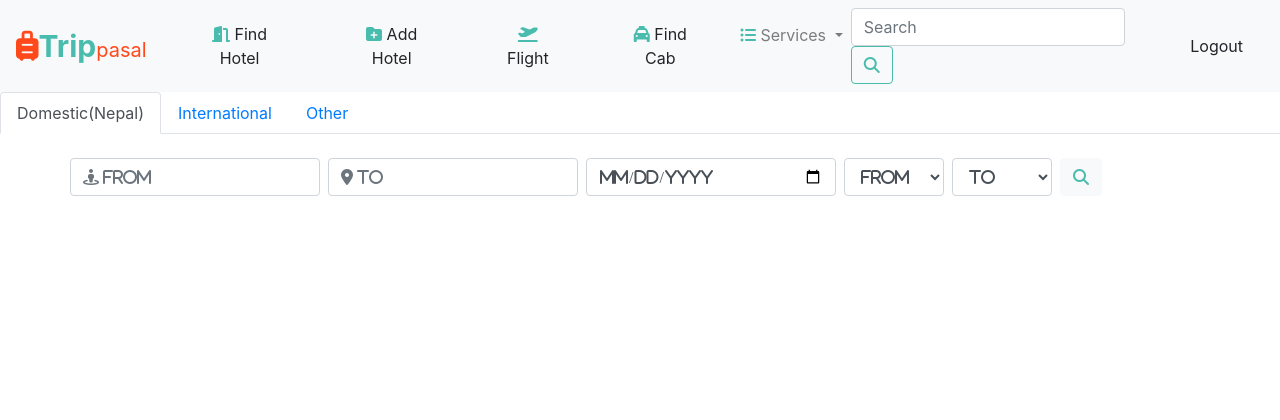
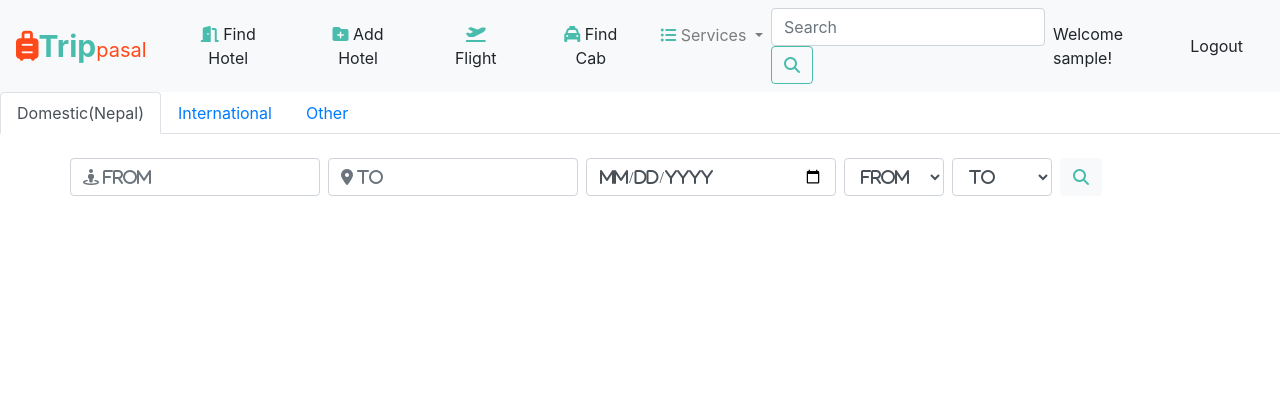
Before and after one commit to Aakash7khadka/TripPasal, a Django app: page /flight/ in a window 1280 px wide. Shown: the top 420 px of the page. Run offline with Django 3.2, Linux system fonts and the light colour scheme; the visitor is signed in with stand-in values (Sample User, id 1); some libraries are stand-ins or nearby versions.

Commit message:
login mod

```diff
--- a/template/base.html
+++ b/template/base.html
@@ -70,6 +70,7 @@
 
 
         {% if user.is_authenticated %}
+        Welcome {{user.get_username}}!
         <a class="btn btn-light mx-2" href="{% url 'logout' %}" role="button">Logout</a>
         {% endif %}
     </div>
```
